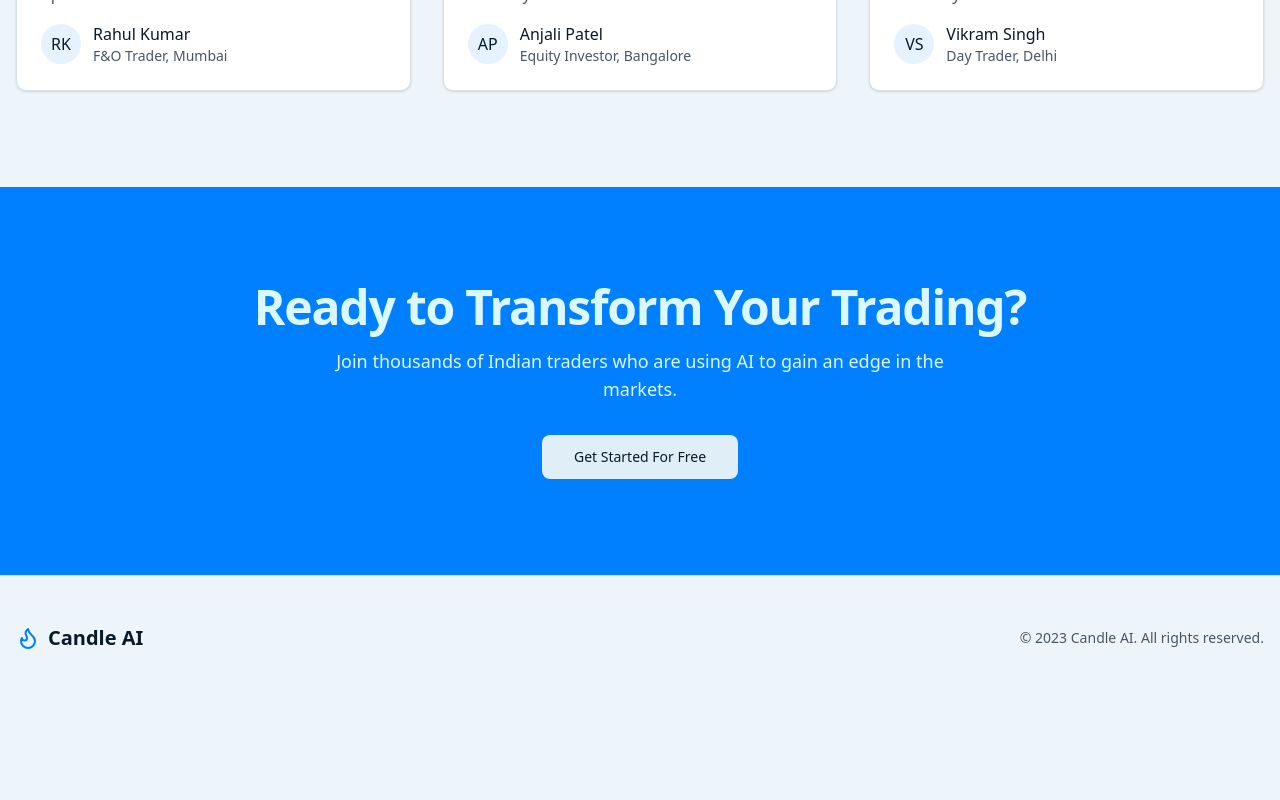
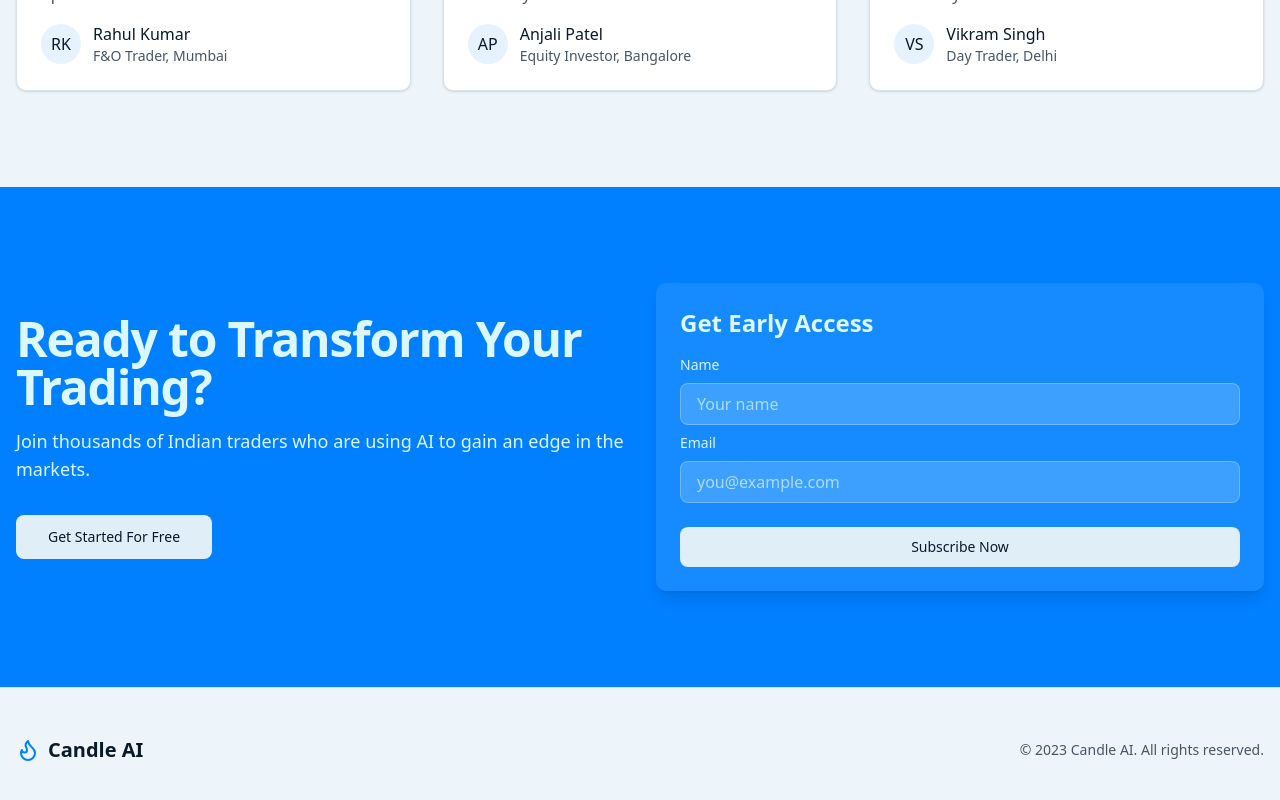
Before and after one commit to Ashu1109/journaliq-trader-next, a Next.js app: page / in a window 1280 px wide. Shown: the part 2424-3224 px from the top of the page. Before the commit the page ends 3124 px from the top, so only its background shows below. Built offline with nearby package versions, Linux system fonts and the light colour scheme; no server answers.

Commit message:
landing page done

```diff
--- a/app/about/page.tsx
+++ /dev/null
@@ -1,7 +0,0 @@
-import React from "react";
-
-const page = () => {
-  return <div>page</div>;
-};
-
-export default page;
--- a/app/contact/page.tsx
+++ /dev/null
@@ -1,7 +0,0 @@
-import React from "react";
-
-const page = () => {
-  return <div>page</div>;
-};
-
-export default page;
--- a/app/features/page.tsx
+++ /dev/null
@@ -1,7 +0,0 @@
-import React from "react";
-
-const page = () => {
-  return <div>page</div>;
-};
-
-export default page;
--- a/app/globals.css
+++ b/app/globals.css
@@ -78,6 +78,7 @@
 }
 
 :root {
+  scroll-behavior: smooth;
   --radius: 0.625rem;
   --chart-1: oklch(0.646 0.222 41.116);
   --chart-2: oklch(0.6 0.118 184.704);
--- a/app/page.tsx
+++ b/app/page.tsx
@@ -120,7 +120,7 @@ export default function Landing() {
       </header>
 
       {/* Features Section */}
-      <section className="py-16 md:py-24">
+      <section className="py-16 md:py-24" id="features">
         <div className="container mx-auto px-4">
           <div className="mb-12 text-center">
             <h2 className="text-3xl font-bold tracking-tight sm:text-4xl">
@@ -220,7 +220,7 @@ export default function Landing() {
       </section>
 
       {/* How It Works */}
-      <section className="bg-muted/50 py-16 md:py-24">
+      <section className="bg-muted/50 py-16 md:py-24" id="about">
         <div className="container mx-auto px-4">
           <div className="mb-12 text-center">
             <h2 className="text-3xl font-bold tracking-tight sm:text-4xl">
@@ -345,18 +345,58 @@ export default function Landing() {
       </section>
 
       {/* CTA */}
-      <section className="bg-primary text-primary-foreground py-16 md:py-24">
-        <div className="container mx-auto px-4 text-center">
+      <section
+        className="bg-primary text-primary-foreground py-16 md:py-24"
+        id="contact"
+      >
+        <div className="container mx-auto px-4">
+          <div className="grid grid-cols-1 md:grid-cols-2 gap-8 items-center">
+            <div className="text-center md:text-left">
               <h2 className="text-3xl font-bold tracking-tight sm:text-4xl md:text-5xl">
                 Ready to Transform Your Trading?
               </h2>
-          <p className="mx-auto mt-4 max-w-2xl text-lg">
-            Join thousands of Indian traders who are using AI to gain an edge in
-            the markets.
+              <p className="mt-4 max-w-2xl text-lg mx-auto md:mx-0">
+                Join thousands of Indian traders who are using AI to gain an
+                edge in the markets.
               </p>
+              <div className="flex justify-center md:justify-start">
                 <Button size="lg" variant="secondary" className="mt-8" asChild>
                   <Link href="/dashboard">Get Started For Free</Link>
                 </Button>
+              </div>
+            </div>
+
+            <div className="bg-primary-foreground/10 backdrop-blur-sm rounded-lg p-6 shadow-lg">
+              <h3 className="text-2xl font-bold mb-4">Get Early Access</h3>
+              <form className="space-y-2">
+                <div className="space-y-2">
+                  <label htmlFor="name" className="block text-sm font-medium">
+                    Name
+                  </label>
+                  <input
+                    type="text"
+                    id="name"
+                    placeholder="Your name"
+                    className="w-full px-4 py-2 bg-primary-foreground/20 border border-primary-foreground/30 rounded-md text-primary-foreground placeholder:text-primary-foreground/70"
+                  />
+                </div>
+                <div className="space-y-2">
+                  <label htmlFor="email" className="block text-sm font-medium">
+                    Email
+                  </label>
+                  <input
+                    type="email"
+                    id="email"
+                    placeholder="you@example.com"
+                    className="w-full px-4 py-2 bg-primary-foreground/20 border border-primary-foreground/30 rounded-md text-primary-foreground placeholder:text-primary-foreground/70"
+                  />
+                </div>
+                <Button className="w-full mt-4" variant="secondary">
+                  Subscribe Now
+                </Button>
+              </form>
+            </div>
+          </div>
         </div>
       </section>
 
--- a/components/Dashboard.tsx
+++ b/components/Dashboard.tsx
@@ -93,11 +93,6 @@ export function Dashboard() {
           value="68%"
           change={{ value: 4.5, isPositive: true }}
           className="animate-fade-in [animation-delay:100ms]"
-        />
-        <MetricCard
-          label="Avg. Holding Time"
-          value="3.2 days"
-          className="animate-fade-in [animation-delay:150ms]"
         />
         <MetricCard
           label="Risk/Reward Ratio"
--- a/components/Navbar.tsx
+++ b/components/Navbar.tsx
@@ -96,10 +96,10 @@ const Navbar = () => {
   const location = usePathname();
 
   const navItems = [
-    { label: "About", path: "/about" },
-    { label: "Features", path: "/features" },
+    { label: "About", path: "http://localhost:3000/#about" },
+    { label: "Features", path: "http://localhost:3000/#features" },
     { label: "Pricing", path: "/pricing" },
-    { label: "Contact", path: "/contact" },
+    { label: "Contact", path: "http://localhost:3000/#contact" },
   ];
 
   return (
```
Lines whose indentation alone changed are shown as unchanged.
